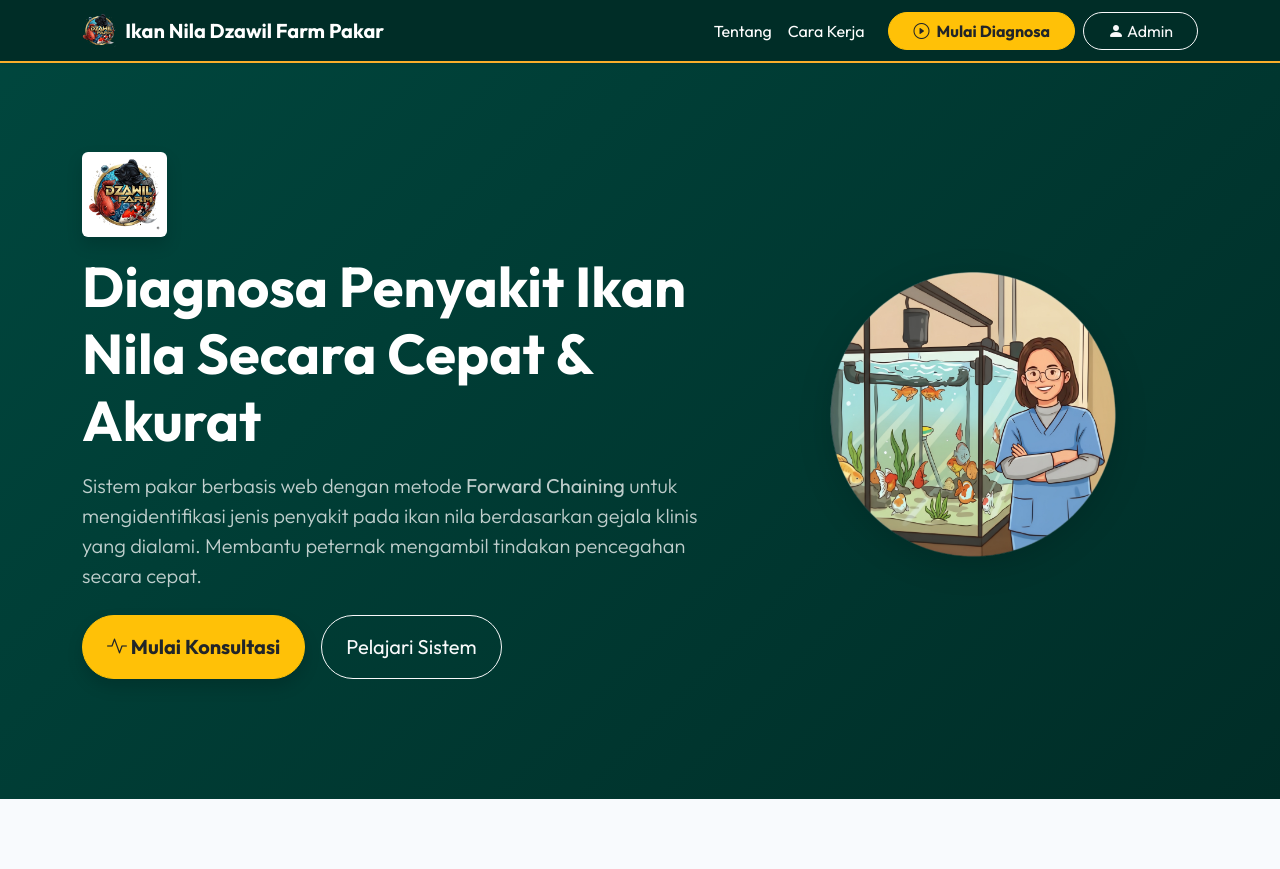
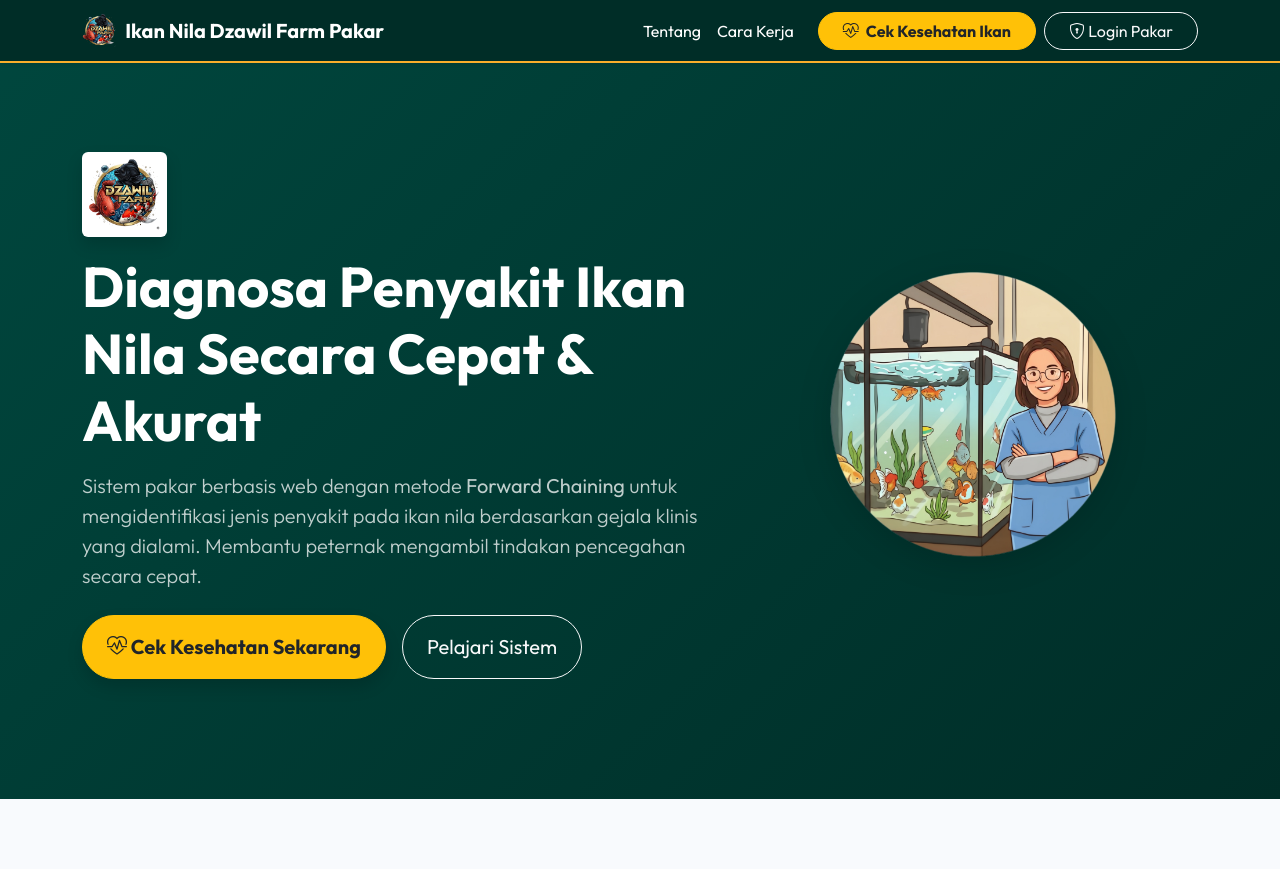
Before and after one commit to nopaall-jo/Sistem-Pakar-Diagnosa-Penyakit-Ikan-Nila-Forward-Chaining, a PHP site: page /sistem_pakar_ikan_nila/ in a window 1280 px wide. Shown: the top 869 px of the page. Run offline with PHP 8.4, Linux system fonts and the light colour scheme.

Commit message:
Update: perbaikan kode PHP website sistem pakar

```diff
--- a/includes/header_publik.php
+++ b/includes/header_publik.php
@@ -66,14 +66,14 @@ if (session_status() === PHP_SESSION_NONE) {
 
                     <li class="nav-item">
                         <a class="nav-link active fw-semibold" href="<?= $base_url ?>konsultasi.php">
-                            <i class="fas fa-stethoscope me-1"></i> Konsultasi
+                            <i class="fas fa-heartbeat me-1"></i> Cek Kesehatan
                         </a>
                     </li>
 
                     <li class="nav-item ms-lg-3 mt-2 mt-lg-0">
                         <a href="<?= $base_url ?>pages/auth/login.php"
                             class="btn btn-outline-light btn-sm rounded-pill px-3">
-                            <i class="fas fa-sign-in-alt me-1"></i> Login Pakar
+                            <i class="fas fa-user-shield me-1"></i> Login Pakar
                         </a>
                     </li>
 
--- a/index.php
+++ b/index.php
@@ -51,12 +51,12 @@ if (isset($_SESSION['id_admin'])) {
                     <li class="nav-item"><a class="nav-link text-white" href="#flow">Cara Kerja</a></li>
                     <li class="nav-item ms-lg-3 my-2 my-lg-0">
                         <a href="konsultasi.php" class="btn btn-warning px-4 fw-bold rounded-pill text-dark">
-                            <i class="bi bi-play-circle me-1"></i> Mulai Diagnosa
+                            <i class="bi bi-heart-pulse me-1"></i> Cek Kesehatan Ikan
                         </a>
                     </li>
                     <li class="nav-item ms-lg-2">
                         <a href="pages/auth/login.php" class="btn btn-outline-light px-4 rounded-pill">
-                            <i class="bi bi-person-fill"></i> Admin
+                            <i class="bi bi-shield-lock"></i> Login Pakar
                         </a>
                     </li>
                 </ul>
@@ -76,7 +76,7 @@ if (isset($_SESSION['id_admin'])) {
                     </p>
                     <div class="d-flex flex-wrap justify-content-center justify-content-lg-start gap-3">
                         <a href="konsultasi.php" class="btn btn-warning btn-lg px-4 py-3 fw-bold text-dark rounded-pill shadow">
-                            <i class="bi bi-activity"></i> Mulai Konsultasi
+                            <i class="bi bi-heart-pulse"></i> Cek Kesehatan Sekarang
                         </a>
                         <a href="#about" class="btn btn-outline-light btn-lg px-4 py-3 rounded-pill">
                             Pelajari Sistem
```
